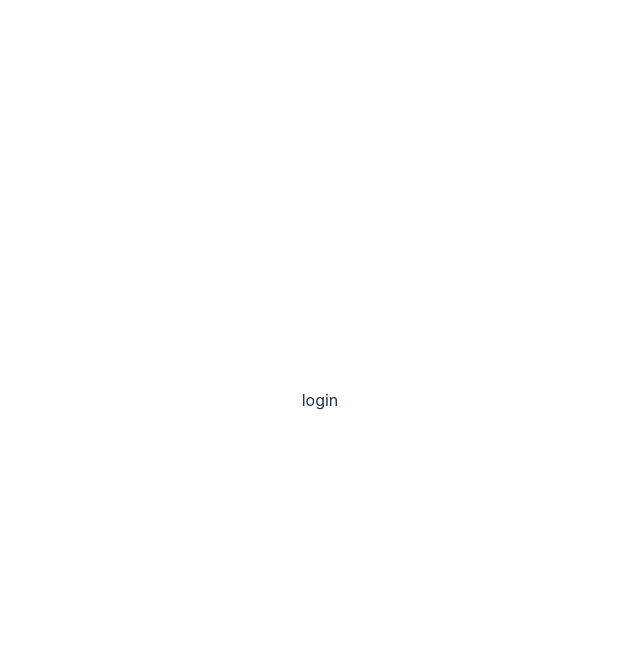
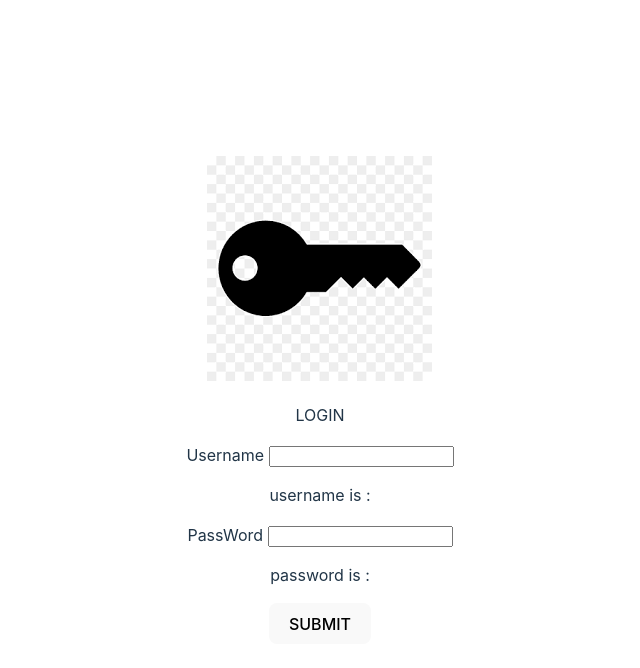
Before and after one commit to mohammad6987/Front, a React (Vite) app: page /login in a window 1280 px wide. Shown: the top 668 px of the page, without its empty margins (320-960 px from the left). Built offline with nearby package versions, Linux system fonts and the light colour scheme.

Commit message:
login page

```diff
--- a/src/pages/login.jsx
+++ b/src/pages/login.jsx
@@ -1,12 +1,54 @@
-import React from 'react';
+import { useState, useEffect } from 'react';
+
+const login = () => {
+
+  const [username, setUsername] = useState('');
+  const [password, setpassword] = useState('');
+  const [error, seterror] = useState(null);
+
+  const usernameHandler = (event) => {
+    setUsername(event.target.value);
+  }
+
+  const passwordHandler = (event) => {
+    setpassword(event.target.value);
+    if (event.target.value.length < 5) {
+      seterror("password must be at least 5 characters");
+    } else {
+      seterror(null);
+    }
+  }
+
+  const submitHandler = () => {
+    if (password.length >= 5) {
+      alert("username :" + username);
+      alert("password :" + password);
+    } else {
+      seterror("password must be at least 5 characters")
+    }
+  }
+
+  return(
+    <form onSubmit={submitHandler}>
+      <img src='images.png'></img>
+      <p >
+           LOGIN
+      </p >
+
+      <label> Username </label>
+      <input type='text' value={username} onChange={usernameHandler}></input>
+      <p>username is : {username}</p>
+
+      <label> PassWord </label>
+      <input type='password' value={password} onChange={passwordHandler}></input>
+      {error && <div style={{ color: 'red' }}>{error}</div>}
+      <p>password is : {password}</p>
 
 
-const login = () => {
-  return (
-    <div>
-      login
-    </div>
+      <button type='submit'> SUBMIT </button>
+    </form>
   )
 }
 
-export default login
+
+export default login;
```
Also changed, not shown: images.png (added).
